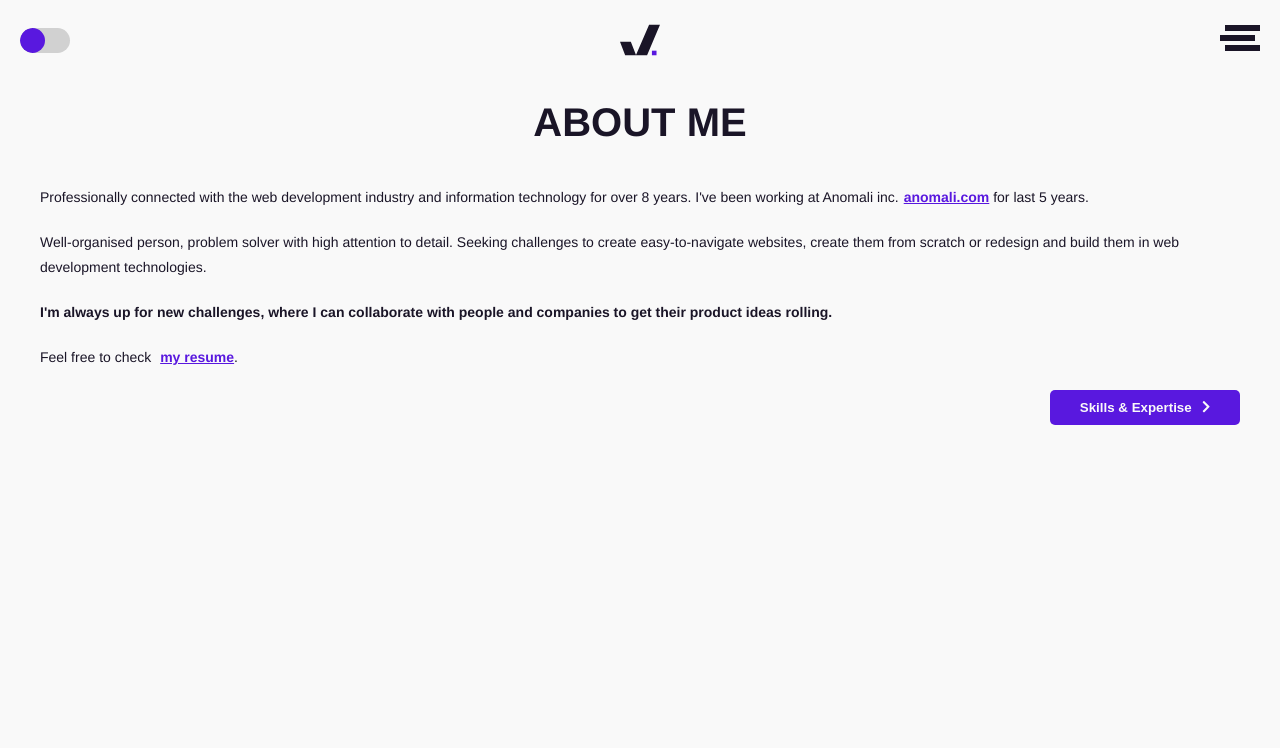
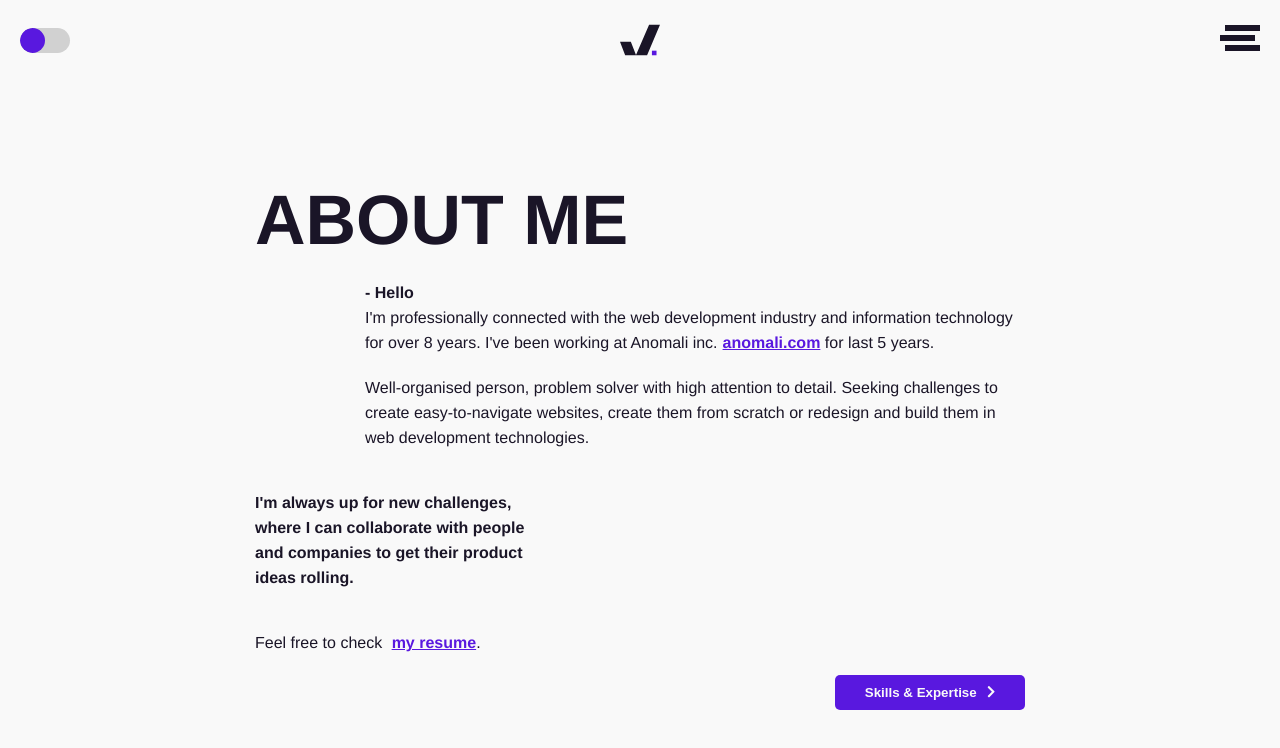
Before and after one commit to jmejia1221/portfolio, a Next.js app: page /about in a window 1280 px wide. Shown: the top 748 px of the page. Built offline with nearby package versions, Linux system fonts and the light colour scheme; a web font is replaced by a local one.

Commit message:
Added about and projects responsive

```diff
--- a/components/UI/SlideUp/SlideUp.module.scss
+++ b/components/UI/SlideUp/SlideUp.module.scss
@@ -6,7 +6,7 @@
     position: fixed;
     z-index: 9;
     overflow: hidden;
-    overflow-y: scroll;
+    overflow-y: auto;
     padding: 3rem;
     opacity: 0;
     pointer-events: none;
--- a/pages/about/About.module.scss
+++ b/pages/about/About.module.scss
@@ -26,6 +26,7 @@
             margin-left: 1rem;
         }
     }
+}
 .skills {
     padding: 7rem 4rem;
     &__title {
@@ -46,4 +47,41 @@
         }
     }
 }
+
+@media screen and (min-width: 700px) {
+    .container {
+        display: flex;
+        justify-content: center;
+        height: calc(100vh - 8rem);
+        .content {
+            max-width: 85rem;
+            font-size: 1.6rem;
+            padding-top: 10rem;
+            position: relative;
+            .title {
+                font-weight: 800;
+                font-size: 7rem;
+                text-align: left;
+                margin-bottom: 2rem;
             }
+            .article {
+                .text {
+                    padding-left: 11rem;
+                }
+                .greets {
+                    margin-bottom: 0rem;
+                }
+                .legend {
+                    padding-left: 0;
+                    max-width: 30rem;
+                    margin-top: 4rem;
+                }
+            }
+        }
+    }
+    .skills {
+        font-size: 1.6rem;
+        max-width: 80rem;
+        margin: 5rem auto 0;
+    }
+}
--- a/pages/about/index.jsx
+++ b/pages/about/index.jsx
@@ -62,24 +62,33 @@ const About = () => {
     };
 
     return (
+        <>
+            <div className={styles.container}>
                 <div className={styles.content}>
                     <h1 className={styles.title}>About Me</h1>
                     <article className={styles.article}>
-                <p className={styles.text}>Professionally connected with the web development industry and information
+                        <p className={`${styles.text} ${styles.greets}`}><strong>- Hello</strong></p>
+                        <p className={styles.text}>I'm professionally connected with the web development industry and information
                         technology for over 8 years. I've been working at Anomali inc.
                         <a className={styles.link} target="_blank" href="https://www.anomali.com/">anomali.com</a> for last 5 years.</p>
                         <p className={styles.text}>Well-organised person, problem solver with high attention to detail.
                         Seeking challenges to create easy-to-navigate websites, create them from scratch or
                         redesign and build them in web development technologies.</p>
-                <p className={styles.text}><strong>I'm always up for new challenges, where I can collaborate with people and companies to
-                get their product ideas rolling.</strong></p>
-                <p className={styles.text}>Feel free to check <a className={styles.link} target="_blank" href="">my resume</a>.</p>
+                        <p className={`${styles.text} ${styles.legend}`}>
+                            <strong>I'm always up for new challenges, where I can collaborate with people and companies to
+                        get their product ideas rolling.</strong>
+                        </p>
+                        <p className={`${styles.text} ${styles.legend}`}>
+                            Feel free to check <a className={styles.link} target="_blank" href="">my resume</a>.
+                        </p>
                     </article>
                     <div className={styles.skillsAction}>
                         <Button clicked={modalHandler}>
                             Skills & Expertise
                             <FontAwesomeIcon className={styles.arrowIcon} icon={faChevronRight} />
                         </Button>
+                    </div>
+                </div>
             </div>
             <Modal
                 closeModal={modalHandler}
@@ -115,7 +124,7 @@ const About = () => {
                     </section>
                 </div>
             </Modal>
-        </div>
+        </>
     );
 };
 
--- a/pages/projects/Projects.module.scss
+++ b/pages/projects/Projects.module.scss
@@ -1,5 +1,4 @@
 .content {
-    padding: 2rem 4rem;
     .title {
         font-size: 4rem;
         font-weight: 600;
@@ -15,8 +14,7 @@
             flex: 1;
         }
         .work-content {
-            min-width: 20rem;
-            max-width: 40rem;
+            max-width: 30rem;
             min-height: 35rem;
             padding: 5rem 3rem;
             position: relative;
```
Lines whose indentation alone changed are shown as unchanged.
